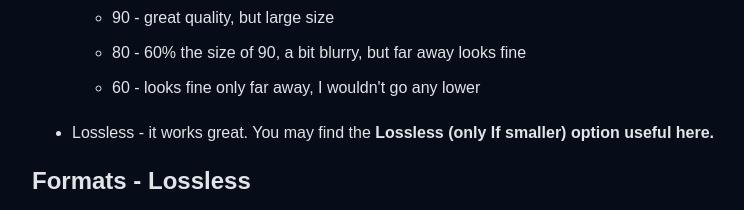
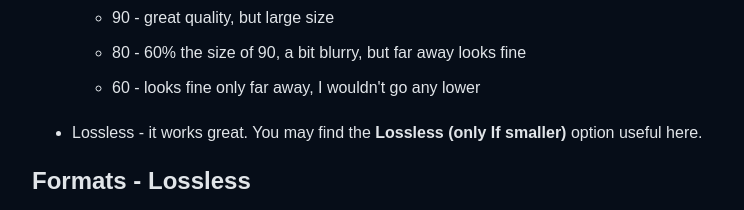
Before and after one commit to JacobDev1/xl-converter-docs, a React (Vite) app: page /converting in a window 1280 px wide. Shown: the part 2580-2790 px from the top of the page, without its empty margins (468-1212 px from the left). Built offline with nearby package versions, Linux system fonts and the light colour scheme; the HTML template or start-up script is replaced by a standard one.

Commit message:
Fix styling

```diff
--- a/src/pages/Converting.tsx
+++ b/src/pages/Converting.tsx
@@ -93,7 +93,7 @@ export default function Converting(){
                     <li>60 - looks fine only far away, I wouldn't go any lower</li>
                 </ul>
             </li>
-            <li>Lossless - it works great. You may find the <b>Lossless (only If smaller) option useful here.</b></li>
+            <li>Lossless - it works great. You may find the <b>Lossless (only If smaller)</b> option useful here.</li>
         </ul>
 
         <h2>Formats - Lossless</h2>
```
